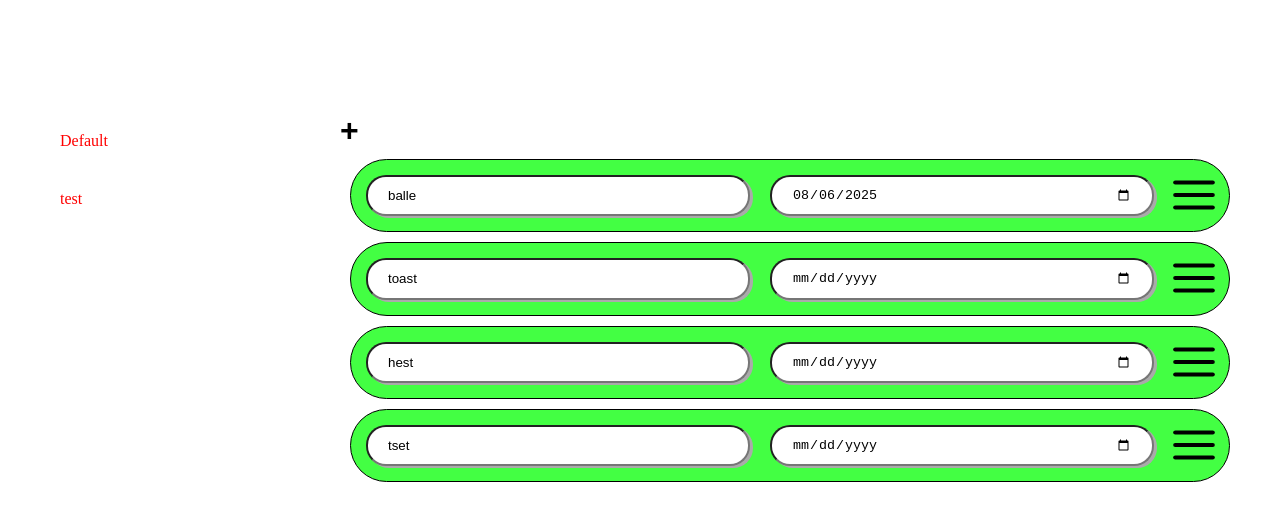
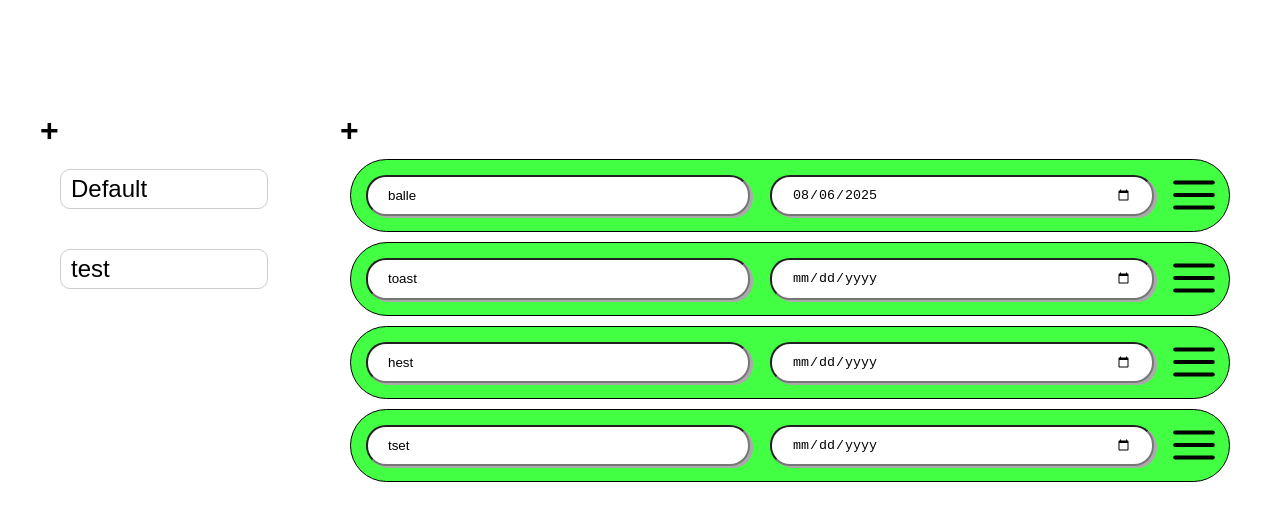
Before and after one commit to boolsen/toDo, a website built with webpack: page src/index.html in a window 1280 px wide. Shown: the part 78-598 px from the top of the page. Built offline with nearby package versions, Linux system fonts and the light colour scheme.

Commit message:
added functionality for adding list need to add saving, and error for empty title

```diff
--- a/src/Controller.js
+++ b/src/Controller.js
@@ -156,24 +156,43 @@
     }
 
     drawLists() {
+        const addListBtn = document.createElement('button');
+        addListBtn.classList.add('add-item');
+        addListBtn.innerText = "+";
+
         const listlistElement = document.createElement('ul');
         listlistElement.classList.add('list-list')
 
         for (const list of this.todoLists) {
-            listlistElement.append(this.drawList(list));
+            listlistElement.append(this.createListElement(list));
         }
+        addListBtn.onclick = () => {
+            const newListEle = this.addList(listlistElement);
+        }
+        this.availableListsContainer.append(addListBtn);
+        this.availableListsContainer.append(listlistElement);
+    }
 
-        this.availableListsContainer.append(listlistElement);
+    addList(listContainer){
+        const newList = new ToDoList('');
+        this.todoLists.push(newList);
+        const newListEle = this.createListElement(newList);
+        listContainer.append(newListEle);
+        newListEle.firstChild.focus();
     }
 
     changePriority(item, priority) {
         item.priority = priority;
     }
 
-    drawList(list) {
+    createListElement(list) {
         const listElement = document.createElement('li');
         listElement.classList.add('list-element');
-        listElement.innerText = list.title;
+        const inputEle = document.createElement('input');
+        inputEle.classList.add('title-input');
+        inputEle.type = 'text';
+        inputEle.value = list.title;
+        listElement.append(inputEle);
         return listElement;
     }
 
--- a/src/style.css
+++ b/src/style.css
@@ -8,6 +8,7 @@
 * {
     padding: 0;
     margin: 0;
+    box-sizing: border-box;
 }
 
 ul {
@@ -32,6 +33,20 @@
 .available-lists {
     color: red;
     grid-area: 2/1/3/2;
+}
+
+.title-input{
+    font-size: 1.5rem;
+    width: 80%;
+    outline: none;
+    border: 1px solid rgb(204, 204, 204);
+    border-radius: 10px;
+    padding: 5px 10px;
+    &:focus{
+        transition: border-width 0.5s ease-in-out,
+            border-color 0.5s ease-in-out;
+        border: 2px solid rgb(184, 223, 184);
+    }
 }
 
 .current-list-container {
```
